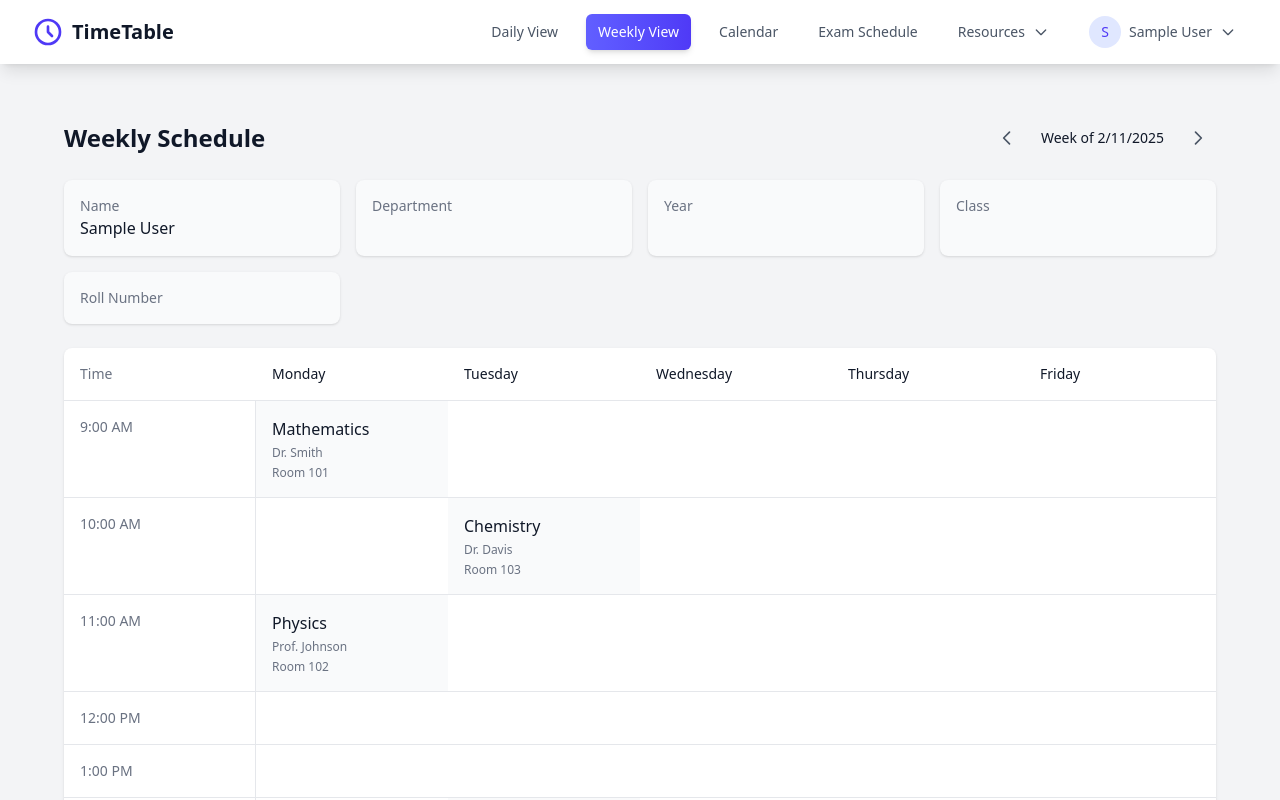
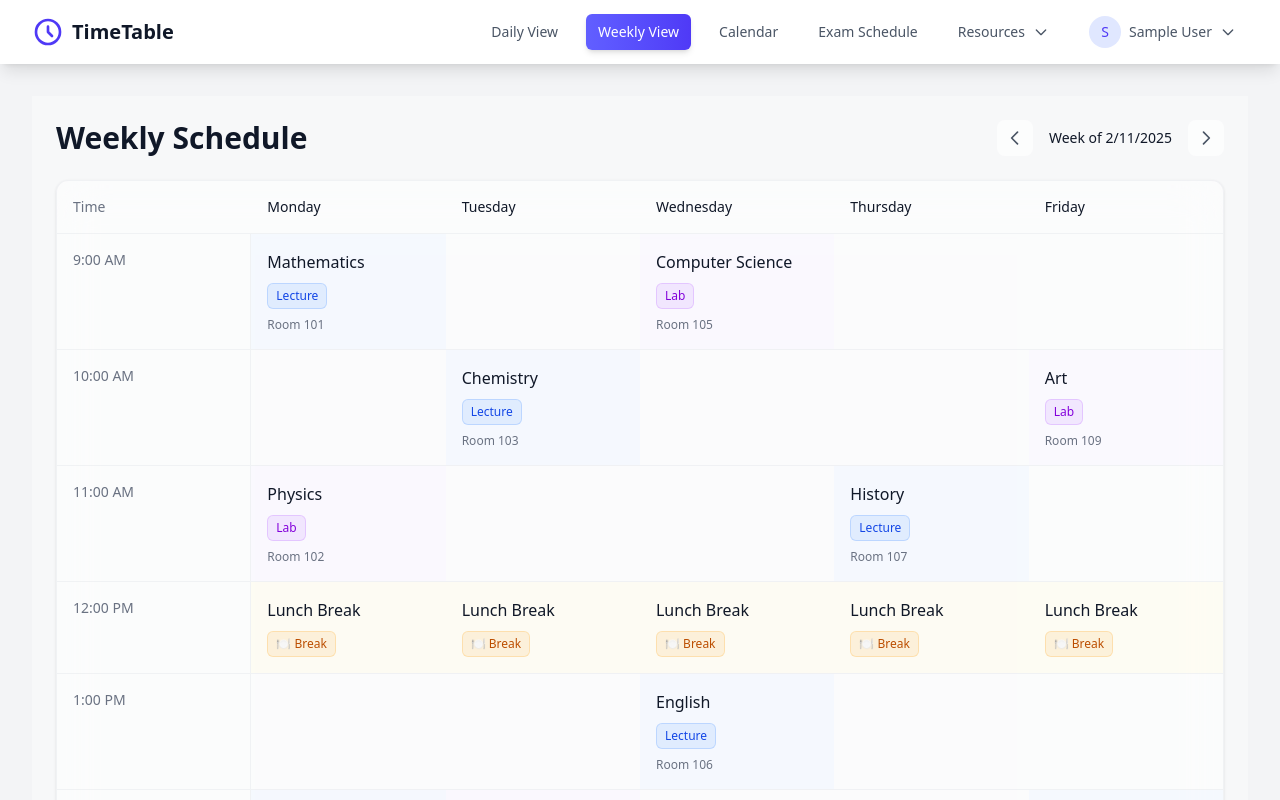
Before and after one commit to Abhi-engg/Class-Time-table, a React (Vite) app in the folder Timetable/: page /dashboard/weekly in a window 1280 px wide. Shown: the top 800 px of the page. Built offline with nearby package versions, Linux system fonts and the light colour scheme; sample sign-in values are in the browser's storage.

Commit message:
updated weekly

```diff
--- a/Timetable/src/pages/dashboard/WeeklyView.jsx
+++ b/Timetable/src/pages/dashboard/WeeklyView.jsx
@@ -1,9 +1,7 @@
 import React, { useState } from 'react';
 import { motion } from 'framer-motion';
-import { useAuth } from '../../contexts/AuthContext';
 
 const WeeklyView = () => {
-  const { currentUser } = useAuth();
   const [currentWeek, setCurrentWeek] = useState(new Date());
   const [isMobileView, setIsMobileView] = useState(window.innerWidth < 768);
 
@@ -19,22 +17,67 @@ const WeeklyView = () => {
   const days = ['Monday', 'Tuesday', 'Wednesday', 'Thursday', 'Friday'];
   const timeSlots = [
     '9:00 AM', '10:00 AM', '11:00 AM', '12:00 PM',
+
     '1:00 PM', '2:00 PM', '3:00 PM', '4:00 PM'
   ];
 
   const weeklySchedule = {
     Monday: [
-      { time: '9:00 AM', subject: 'Mathematics', teacher: 'Dr. Smith', room: '101' },
-      { time: '11:00 AM', subject: 'Physics', teacher: 'Prof. Johnson', room: '102' },
+      { time: '9:00 AM', subject: 'Mathematics', room: '101', type: 'Lecture' },
+      { time: '11:00 AM', subject: 'Physics', room: '102', type: 'Lab' },
+      { time: '12:00 PM', subject: 'Lunch Break', type: 'break' },
+      { time: '2:00 PM', subject: 'Chemistry', room: '103', type: 'Lecture' },
     ],
     Tuesday: [
-      { time: '10:00 AM', subject: 'Chemistry', teacher: 'Dr. Davis', room: '103' },
-      { time: '2:00 PM', subject: 'Biology', teacher: 'Mrs. Wilson', room: '104' },
+      { time: '10:00 AM', subject: 'Chemistry', room: '103', type: 'Lecture' },
+      { time: '12:00 PM', subject: 'Lunch Break', type: 'break' },
+      { time: '2:00 PM', subject: 'Biology', room: '104', type: 'Lab' },
+    ],
+    Wednesday: [
+      { time: '9:00 AM', subject: 'Computer Science', room: '105', type: 'Lab' },
+      { time: '12:00 PM', subject: 'Lunch Break', type: 'break' },
+      { time: '1:00 PM', subject: 'English', room: '106', type: 'Lecture' },
+    ],
+    Thursday: [
+      { time: '11:00 AM', subject: 'History', room: '107', type: 'Lecture' },
+      { time: '12:00 PM', subject: 'Lunch Break', type: 'break' },
+      { time: '3:00 PM', subject: 'Geography', room: '108', type: 'Lab' },
+    ],
+    Friday: [
+      { time: '10:00 AM', subject: 'Art', room: '109', type: 'Lab' },
+      { time: '12:00 PM', subject: 'Lunch Break', type: 'break' },
+      { time: '2:00 PM', subject: 'Music', room: '110', type: 'Lecture' },
     ],
   };
 
   const getClassForTimeSlot = (day, time) => {
     return weeklySchedule[day]?.find(slot => slot.time === time);
+  };
+
+  const getClassTypeColor = (type) => {
+    switch (type) {
+      case 'Lecture':
+        return 'bg-blue-500/10 dark:bg-blue-400/10 text-blue-700 dark:text-blue-300 border border-blue-500/20 dark:border-blue-400/20';
+      case 'Lab':
+        return 'bg-purple-500/10 dark:bg-purple-400/10 text-purple-700 dark:text-purple-300 border border-purple-500/20 dark:border-purple-400/20';
+      case 'break':
+        return 'bg-amber-500/10 dark:bg-amber-400/10 text-amber-700 dark:text-amber-300 border border-amber-500/20 dark:border-amber-400/20';
+      default:
+        return 'bg-gray-500/10 dark:bg-gray-400/10 text-gray-700 dark:text-gray-300 border border-gray-500/20 dark:border-gray-400/20';
+    }
+  };
+
+  const getClassBgColor = (type) => {
+    switch (type) {
+      case 'Lecture':
+        return 'bg-blue-50/50 dark:bg-blue-900/20 hover:bg-blue-100/50 dark:hover:bg-blue-900/30';
+      case 'Lab':
+        return 'bg-purple-50/50 dark:bg-purple-900/20 hover:bg-purple-100/50 dark:hover:bg-purple-900/30';
+      case 'break':
+        return 'bg-amber-50/50 dark:bg-amber-900/20 hover:bg-amber-100/50 dark:hover:bg-amber-900/30';
+      default:
+        return 'bg-gray-50/50 dark:bg-gray-900/20 hover:bg-gray-100/50 dark:hover:bg-gray-900/30';
+    }
   };
 
   const navigateWeek = (direction) => {
@@ -43,99 +86,94 @@ const WeeklyView = () => {
     setCurrentWeek(newDate);
   };
 
+  const renderCellContent = (classInfo) => {
+    if (!classInfo) return null;
+
+    return (
+      <div className="space-y-2">
+        <p className="font-medium text-gray-900 dark:text-white font-cabinet">
+          {classInfo.subject}
+        </p>
+        <span className={`inline-block px-2 py-1 rounded-md text-xs font-medium ${getClassTypeColor(classInfo.type)}`}>
+          {classInfo.type === 'break' ? '🍽️ Break' : classInfo.type}
+        </span>
+        {classInfo.type !== 'break' && (
+          <p className="text-xs text-gray-500 dark:text-gray-400">
+            Room {classInfo.room}
+          </p>
+        )}
+      </div>
+    );
+  };
+
   return (
-    <div className="min-h-screen bg-gray-100 dark:bg-gray-900 p-2 sm:p-4 md:p-6">
-      <div className="max-w-6xl mx-auto space-y-4 sm:space-y-6">
+    <div className="min-h-screen bg-white/30 dark:bg-gray-900/30 p-2 sm:p-4 md:p-6">
+      <div className="max-w-7xl mx-auto space-y-4 sm:space-y-6">
         {/* Header Section */}
         <div className="flex flex-col sm:flex-row items-center justify-between gap-4 mb-4 sm:mb-6">
-          <h2 className="text-xl sm:text-2xl font-bold text-gray-900 dark:text-white">
+          <h2 className="text-2xl sm:text-3xl font-bold text-gray-900 dark:text-white font-clash">
             Weekly Schedule
           </h2>
           <div className="flex items-center space-x-4">
-            <button
+            <motion.button
+              whileHover={{ scale: 1.05 }}
+              whileTap={{ scale: 0.95 }}
               onClick={() => navigateWeek(-1)}
-              className="p-2 text-gray-600 hover:text-gray-900 dark:text-gray-400 dark:hover:text-white"
+              className="p-2 rounded-lg bg-white/70 dark:bg-gray-800/70 text-gray-600 dark:text-gray-400 hover:bg-white/90 dark:hover:bg-gray-700/90 transition-all duration-200"
               aria-label="Previous week"
             >
               <svg className="w-5 h-5" fill="none" stroke="currentColor" viewBox="0 0 24 24">
                 <path strokeLinecap="round" strokeLinejoin="round" strokeWidth={2} d="M15 19l-7-7 7-7" />
               </svg>
-            </button>
-            <span className="text-sm font-medium text-gray-900 dark:text-white whitespace-nowrap">
+            </motion.button>
+            <span className="text-sm font-medium text-gray-900 dark:text-white whitespace-nowrap font-cabinet">
               Week of {currentWeek.toLocaleDateString()}
             </span>
-            <button
+            <motion.button
+              whileHover={{ scale: 1.05 }}
+              whileTap={{ scale: 0.95 }}
               onClick={() => navigateWeek(1)}
-              className="p-2 text-gray-600 hover:text-gray-900 dark:text-gray-400 dark:hover:text-white"
+              className="p-2 rounded-lg bg-white/70 dark:bg-gray-800/70 text-gray-600 dark:text-gray-400 hover:bg-white/90 dark:hover:bg-gray-700/90 transition-all duration-200"
               aria-label="Next week"
             >
               <svg className="w-5 h-5" fill="none" stroke="currentColor" viewBox="0 0 24 24">
                 <path strokeLinecap="round" strokeLinejoin="round" strokeWidth={2} d="M9 5l7 7-7 7" />
               </svg>
-            </button>
+            </motion.button>
           </div>
         </div>
 
-        {/* User Info Grid */}
-        <div className="grid grid-cols-2 md:grid-cols-4 gap-2 sm:gap-4">
-          <div className="bg-gray-50 dark:bg-gray-800 p-3 sm:p-4 rounded-lg shadow-sm">
-            <p className="text-xs sm:text-sm text-gray-500 dark:text-gray-300">Name</p>
-            <p className="text-sm sm:text-base font-medium text-gray-900 dark:text-white">
-              {currentUser?.name}
-            </p>
-          </div>
-          <div className="bg-gray-50 dark:bg-gray-800 p-3 sm:p-4 rounded-lg shadow-sm">
-            <p className="text-xs sm:text-sm text-gray-500 dark:text-gray-300">Department</p>
-            <p className="text-sm sm:text-base font-medium text-gray-900 dark:text-white">
-              {currentUser?.department}
-            </p>
-          </div>
-          <div className="bg-gray-50 dark:bg-gray-800 p-3 sm:p-4 rounded-lg shadow-sm">
-            <p className="text-xs sm:text-sm text-gray-500 dark:text-gray-300">Year</p>
-            <p className="text-sm sm:text-base font-medium text-gray-900 dark:text-white">{currentUser?.year}</p>
-          </div>
-          <div className="bg-gray-50 dark:bg-gray-800 p-3 sm:p-4 rounded-lg shadow-sm">
-            <p className="text-xs sm:text-sm text-gray-500 dark:text-gray-300">Class</p>
-            <p className="text-sm sm:text-base font-medium text-gray-900 dark:text-white">{currentUser?.className}</p>
-          </div>
-          <div className="bg-gray-50 dark:bg-gray-800 p-3 sm:p-4 rounded-lg shadow-sm">
-            <p className="text-xs sm:text-sm text-gray-500 dark:text-gray-300">Roll Number</p>
-            <p className="text-sm sm:text-base font-medium text-gray-900 dark:text-white">{currentUser?.rollNumber}</p>
-          </div>
-        </div>
-
-        {/* Schedule View */}
+        {/* Schedule View with updated mobile styling */}
         {isMobileView ? (
-          // Mobile List View
+          // Mobile List View with reduced blur and adjusted transparency
           <div className="space-y-4">
             {days.map((day) => (
-              <div key={day} className="bg-white dark:bg-gray-800 rounded-lg shadow-sm overflow-hidden">
-                <div className="bg-gray-50 dark:bg-gray-700 p-3 border-b border-gray-200 dark:border-gray-600">
-                  <h3 className="font-medium text-gray-900 dark:text-white">{day}</h3>
+              <motion.div
+                key={day}
+                initial={{ opacity: 0, y: 20 }}
+                animate={{ opacity: 1, y: 0 }}
+                transition={{ duration: 0.3 }}
+                className="bg-white/80 dark:bg-gray-800/80 rounded-xl shadow-sm overflow-hidden border border-gray-200/50 dark:border-gray-700/50"
+              >
+                <div className="bg-gray-50/90 dark:bg-gray-700/90 p-4 border-b border-gray-200/50 dark:border-gray-600/50">
+                  <h3 className="font-medium text-gray-900 dark:text-white font-clash">{day}</h3>
                 </div>
-                <div className="divide-y divide-gray-200 dark:divide-gray-700">
+                <div className="divide-y divide-gray-200/50 dark:divide-gray-700/50">
                   {timeSlots.map((time) => {
                     const classInfo = getClassForTimeSlot(day, time);
                     if (!classInfo) return null;
                     return (
                       <motion.div
                         key={`${day}-${time}`}
-                        whileTap={{ scale: 0.98 }}
-                        className="p-3 hover:bg-gray-50 dark:hover:bg-gray-750"
+                        whileHover={{ scale: 1.01 }}
+                        whileTap={{ scale: 0.99 }}
+                        className={`p-4 transition-colors duration-200 ${getClassBgColor(classInfo.type)}`}
                       >
                         <div className="flex justify-between items-start">
-                          <div className="space-y-1">
-                            <p className="font-medium text-gray-900 dark:text-white">
-                              {classInfo.subject}
-                            </p>
-                            <p className="text-xs text-gray-500 dark:text-gray-400">
-                              {classInfo.teacher}
-                            </p>
-                            <p className="text-xs text-gray-500 dark:text-gray-400">
-                              Room {classInfo.room}
-                            </p>
+                          <div className="space-y-2">
+                            {renderCellContent(classInfo)}
                           </div>
-                          <span className="text-sm text-gray-500 dark:text-gray-400">
+                          <span className="text-sm text-gray-500 dark:text-gray-400 font-cabinet">
                             {time}
                           </span>
                         </div>
@@ -143,27 +181,32 @@ const WeeklyView = () => {
                     );
                   })}
                 </div>
-              </div>
+              </motion.div>
             ))}
           </div>
         ) : (
           // Desktop Grid View
-          <div className="bg-white dark:bg-gray-800 rounded-lg shadow-sm overflow-x-auto">
+          <motion.div
+            initial={{ opacity: 0, y: 20 }}
+            animate={{ opacity: 1, y: 0 }}
+            transition={{ duration: 0.3 }}
+            className="bg-white/50 dark:bg-gray-800/50 backdrop-blur-xl rounded-xl shadow-sm overflow-x-auto border border-gray-200/50 dark:border-gray-700/50"
+          >
             <div className="min-w-[800px]">
-              <div className="grid grid-cols-6 border-b border-gray-200 dark:border-gray-700">
-                <div className="p-4 font-medium text-gray-500 dark:text-gray-400 text-sm">
+              <div className="grid grid-cols-6 border-b border-gray-200/50 dark:border-gray-700/50">
+                <div className="p-4 font-medium text-gray-500 dark:text-gray-400 text-sm font-cabinet">
                   Time
                 </div>
                 {days.map((day) => (
-                  <div key={day} className="p-4 font-medium text-gray-900 dark:text-white text-sm">
+                  <div key={day} className="p-4 font-medium text-gray-900 dark:text-white text-sm font-clash">
                     {day}
                   </div>
                 ))}
               </div>
 
               {timeSlots.map((time) => (
-                <div key={time} className="grid grid-cols-6 border-b border-gray-200 dark:border-gray-700">
-                  <div className="p-4 text-sm text-gray-500 dark:text-gray-400 border-r border-gray-200 dark:border-gray-700">
+                <div key={time} className="grid grid-cols-6 border-b border-gray-200/50 dark:border-gray-700/50">
+                  <div className="p-4 text-sm text-gray-500 dark:text-gray-400 border-r border-gray-200/50 dark:border-gray-700/50 font-cabinet">
                     {time}
                   </div>
                   {days.map((day) => {
@@ -172,28 +215,16 @@ const WeeklyView = () => {
                       <motion.div
                         key={`${day}-${time}`}
                         whileHover={{ scale: 1.02 }}
-                        className={`p-4 ${classInfo ? 'bg-gray-50 dark:bg-gray-800' : ''}`}
+                        className={`p-4 transition-colors duration-200 ${classInfo ? getClassBgColor(classInfo.type) : ''}`}
                       >
-                        {classInfo && (
-                          <div className="space-y-1">
-                            <p className="font-medium text-gray-900 dark:text-white">
-                              {classInfo.subject}
-                            </p>
-                            <p className="text-xs text-gray-500 dark:text-gray-400">
-                              {classInfo.teacher}
-                            </p>
-                            <p className="text-xs text-gray-500 dark:text-gray-400">
-                              Room {classInfo.room}
-                            </p>
-                          </div>
-                        )}
+                        {renderCellContent(classInfo)}
                       </motion.div>
                     );
                   })}
                 </div>
               ))}
             </div>
-          </div>
+          </motion.div>
         )}
       </div>
     </div>
```
